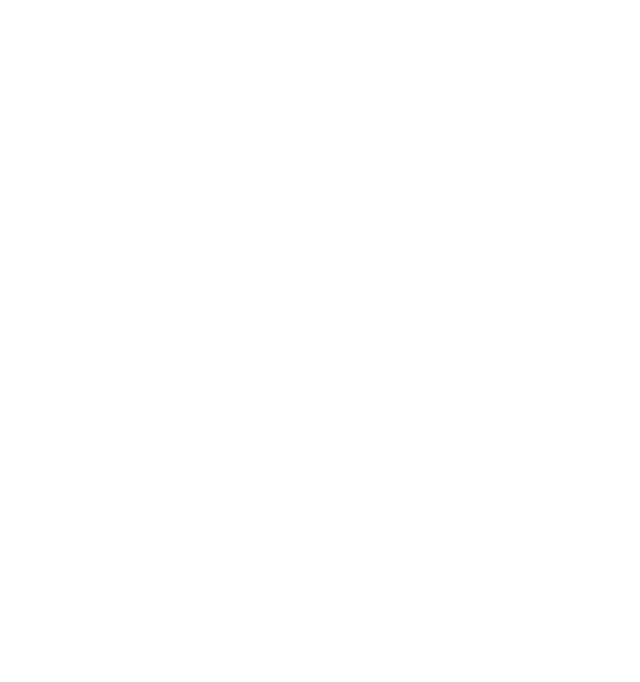
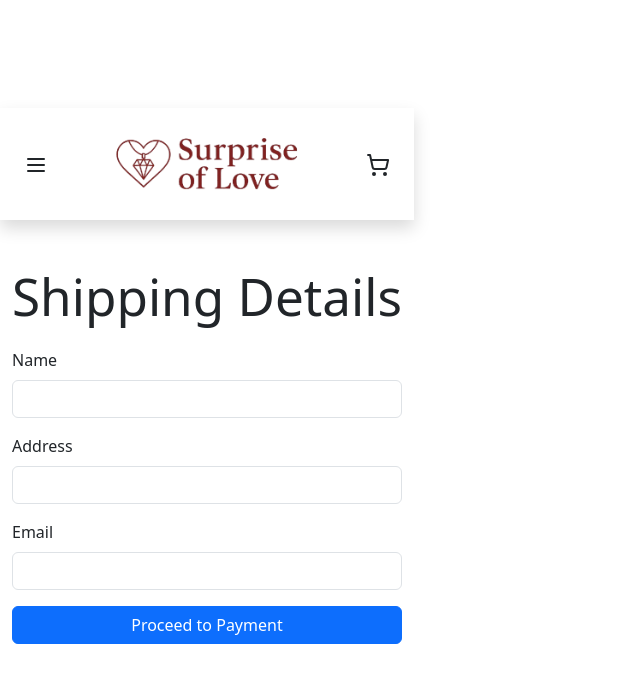
Before and after one commit to JanManikowski/Dropship-Mobile, a React (Vite) app: page /checkout in a window 1280 px wide. Before the commit this address had no page. Shown: the top 682 px of the page, without its empty margins (0-640 px from the left). Built offline with nearby package versions, Linux system fonts and the light colour scheme.

Commit message:
Add checkout flow with offer and customer info

```diff
--- a/server.js
+++ b/server.js
@@ -1,3 +1,4 @@
+/* eslint-env node */
 import express from 'express';
 import puppeteer from 'puppeteer';
 import cors from 'cors';
@@ -42,7 +43,7 @@ async function fetchAliProduct(rawUrl) {
       '.slides .slide img[src]',
       imgs => imgs.map(i => i.getAttribute('src'))
     );
-  } catch (e) {
+  } catch {
     console.warn('⚠️  Primary img selector failed, trying fallback…');
     // fallback to data-src (some versions of the page lazy-load into data-src)
     images = await page.$$eval(
--- a/src/App.jsx
+++ b/src/App.jsx
@@ -9,6 +9,9 @@ import AboutPage from './pages/AboutPage';
 import ContactPage from './pages/ContactPage';
 import FaqPage from './pages/FaqPage';
 import ReturnPolicyPage from './pages/ReturnPolicyPage';
+import OfferPage from './pages/OfferPage';
+import CheckoutPage from './pages/CheckoutPage';
+import PaymentPage from './pages/PaymentPage';
 
 function App() {
   return (
@@ -23,6 +26,9 @@ function App() {
         <Route path="/contact" element={<ContactPage />} />
         <Route path="/faq" element={<FaqPage />} />
         <Route path="/returns" element={<ReturnPolicyPage />} />
+        <Route path="/offer" element={<OfferPage />} />
+        <Route path="/checkout" element={<CheckoutPage />} />
+        <Route path="/payment" element={<PaymentPage />} />
       </Routes>
     </Router>
   );
--- a/src/context/CartContext.jsx
+++ b/src/context/CartContext.jsx
@@ -6,13 +6,14 @@ export const useCart = () => useContext(CartContext);
 
 export const CartProvider = ({ children }) => {
   const [cart, setCart] = useState([]);
+  const [customerInfo, setCustomerInfo] = useState(null);
 
   const addToCart = (product) => {
     setCart((prev) => [...prev, product]);
   };
 
   return (
-    <CartContext.Provider value={{ cart, addToCart }}>
+    <CartContext.Provider value={{ cart, setCart, addToCart, customerInfo, setCustomerInfo }}>
       {children}
     </CartContext.Provider>
   );
--- a/src/pages/CartPage.jsx
+++ b/src/pages/CartPage.jsx
@@ -1,12 +1,10 @@
-import React, { useEffect, useRef } from 'react';
+import React from 'react';
 import { useCart } from '../context/CartContext';
 import Navbar from '../components/Navbar';
-import { useNavigate } from 'react-router-dom';
+import { Link } from 'react-router-dom';
 
 const CartPage = () => {
   const { cart, setCart } = useCart();
-  const navigate = useNavigate();
-  const navigateRef = useRef(navigate);
 
   const handleRemove = (id) => {
     setCart(cart.filter(item => item.id !== id));
@@ -25,37 +23,6 @@ const CartPage = () => {
       sum + (item.price * (item.quantity || 1)), 0).toFixed(2);
   };
 
-  useEffect(() => {
-    if (cart.length === 0) return;
-
-    const script = document.createElement('script');
-    script.src = "https://www.paypal.com/sdk/js?client-id=AQGUD0FFHTbSuuoKebh8E8Vshdi7lu-EWRFNpAcCPUuQcsX6rE0bnnt1c5SPDoYk3dFWfqOMk81Tvxol&currency=EUR";
-    script.addEventListener("load", () => {
-      if (window.paypal) {
-        window.paypal.Buttons({
-          createOrder: (data, actions) => {
-            return actions.order.create({
-              purchase_units: [{
-                amount: { value: getSubtotal() }
-              }]
-            });
-          },
-          onApprove: (data, actions) => {
-            return actions.order.capture().then(() => {
-              navigateRef.current('/thankyou');
-              setTimeout(() => setCart([]), 100);
-            });
-          }
-        }).render('#paypal-button-container');
-      }
-    });
-
-    document.body.appendChild(script);
-    return () => {
-      const oldButton = document.getElementById('paypal-button-container');
-      if (oldButton) oldButton.innerHTML = '';
-    };
-  }, [cart]);
 
   return (
     <div className="font-sans min-vh-100 d-flex flex-column">
@@ -98,7 +65,7 @@ const CartPage = () => {
 
             <div className="text-end mt-4">
               <h4>Subtotal: €{getSubtotal()}</h4>
-              <div id="paypal-button-container" className="mt-3" />
+              <Link to="/offer" className="btn btn-primary mt-3">Proceed to Checkout</Link>
             </div>
           </>
         )}
--- /dev/null
+++ b/src/pages/CheckoutPage.jsx
@@ -0,0 +1,43 @@
+import React, { useState } from 'react';
+import Navbar from '../components/Navbar';
+import { useCart } from '../context/CartContext';
+import { useNavigate } from 'react-router-dom';
+
+const CheckoutPage = () => {
+  const { setCustomerInfo } = useCart();
+  const navigate = useNavigate();
+  const [info, setInfo] = useState({ name: '', address: '', email: '' });
+
+  const handleChange = (e) => setInfo({ ...info, [e.target.name]: e.target.value });
+  const handleSubmit = (e) => {
+    e.preventDefault();
+    setCustomerInfo(info);
+    navigate('/payment');
+  };
+
+  return (
+    <div className="font-sans">
+      <Navbar />
+      <div className="container py-5" style={{ maxWidth: '500px' }}>
+        <h1 className="mb-4">Shipping Details</h1>
+        <form onSubmit={handleSubmit}>
+          <div className="mb-3">
+            <label className="form-label">Name</label>
+            <input className="form-control" name="name" value={info.name} onChange={handleChange} required />
+          </div>
+          <div className="mb-3">
+            <label className="form-label">Address</label>
+            <input className="form-control" name="address" value={info.address} onChange={handleChange} required />
+          </div>
+          <div className="mb-3">
+            <label className="form-label">Email</label>
+            <input type="email" className="form-control" name="email" value={info.email} onChange={handleChange} required />
+          </div>
+          <button className="btn btn-primary w-100" type="submit">Proceed to Payment</button>
+        </form>
+      </div>
+    </div>
+  );
+};
+
+export default CheckoutPage;
--- /dev/null
+++ b/src/pages/OfferPage.jsx
@@ -0,0 +1,32 @@
+import React from 'react';
+import Navbar from '../components/Navbar';
+import { useCart } from '../context/CartContext';
+import { useNavigate } from 'react-router-dom';
+import testImage from '../assets/images/test.jpg';
+
+const OfferPage = () => {
+  const { addToCart } = useCart();
+  const navigate = useNavigate();
+
+  const handleAdd = () => {
+    addToCart({ id: 'offer', name: 'Special Item', price: 9.99, image: testImage });
+    navigate('/checkout');
+  };
+
+  return (
+    <div className="font-sans">
+      <Navbar />
+      <div className="container py-5 text-center" style={{ maxWidth: '500px' }}>
+        <h1 className="mb-3">Special Offer!</h1>
+        <p className="mb-4">This time only, get 50% off this item.</p>
+        <img src={testImage} className="img-fluid rounded mb-3" alt="Offer" />
+        <div className="d-flex justify-content-center gap-3">
+          <button className="btn btn-success" onClick={handleAdd}>Add to Order</button>
+          <button className="btn btn-secondary" onClick={() => navigate('/checkout')}>No Thanks</button>
+        </div>
+      </div>
+    </div>
+  );
+};
+
+export default OfferPage;
--- /dev/null
+++ b/src/pages/PaymentPage.jsx
@@ -0,0 +1,47 @@
+import React, { useEffect, useRef } from 'react';
+import Navbar from '../components/Navbar';
+import { useCart } from '../context/CartContext';
+import { useNavigate } from 'react-router-dom';
+
+const PaymentPage = () => {
+  const { cart, setCart } = useCart();
+  const navigate = useNavigate();
+  const navigateRef = useRef(navigate);
+
+  const getTotal = () => cart.reduce((sum, item) => sum + item.price * (item.quantity || 1), 0).toFixed(2);
+
+  // eslint-disable-next-line react-hooks/exhaustive-deps
+  useEffect(() => {
+    if (cart.length === 0) return;
+    const script = document.createElement('script');
+    script.src = 'https://www.paypal.com/sdk/js?client-id=AQGUD0FFHTbSuuoKebh8E8Vshdi7lu-EWRFNpAcCPUuQcsX6rE0bnnt1c5SPDoYk3dFWfqOMk81Tvxol&currency=EUR';
+    script.addEventListener('load', () => {
+      if (window.paypal) {
+        window.paypal.Buttons({
+          createOrder: (data, actions) => actions.order.create({ purchase_units: [{ amount: { value: getTotal() } }] }),
+          onApprove: (data, actions) => actions.order.capture().then(() => {
+            navigateRef.current('/thankyou');
+            setTimeout(() => setCart([]), 100);
+          })
+        }).render('#paypal-button');
+      }
+    });
+    document.body.appendChild(script);
+    return () => {
+      const container = document.getElementById('paypal-button');
+      if (container) container.innerHTML = '';
+    };
+  }, [cart]);
+
+  return (
+    <div className="font-sans min-vh-100 d-flex flex-column">
+      <Navbar />
+      <div className="container flex-grow-1 py-5">
+        <h1 className="mb-4">Payment</h1>
+        <div id="paypal-button" />
+      </div>
+    </div>
+  );
+};
+
+export default PaymentPage;
--- a/src/pages/ProductPage.jsx
+++ b/src/pages/ProductPage.jsx
@@ -28,6 +28,7 @@ const ProductPage = () => {
 
   const handleAdd = () => {
     addToCart({ id: 1, name: 'Custom Love Necklace', price: 29.99, image: testImage });
+    alert('Item added to cart!');
   };
 
   return (
```
